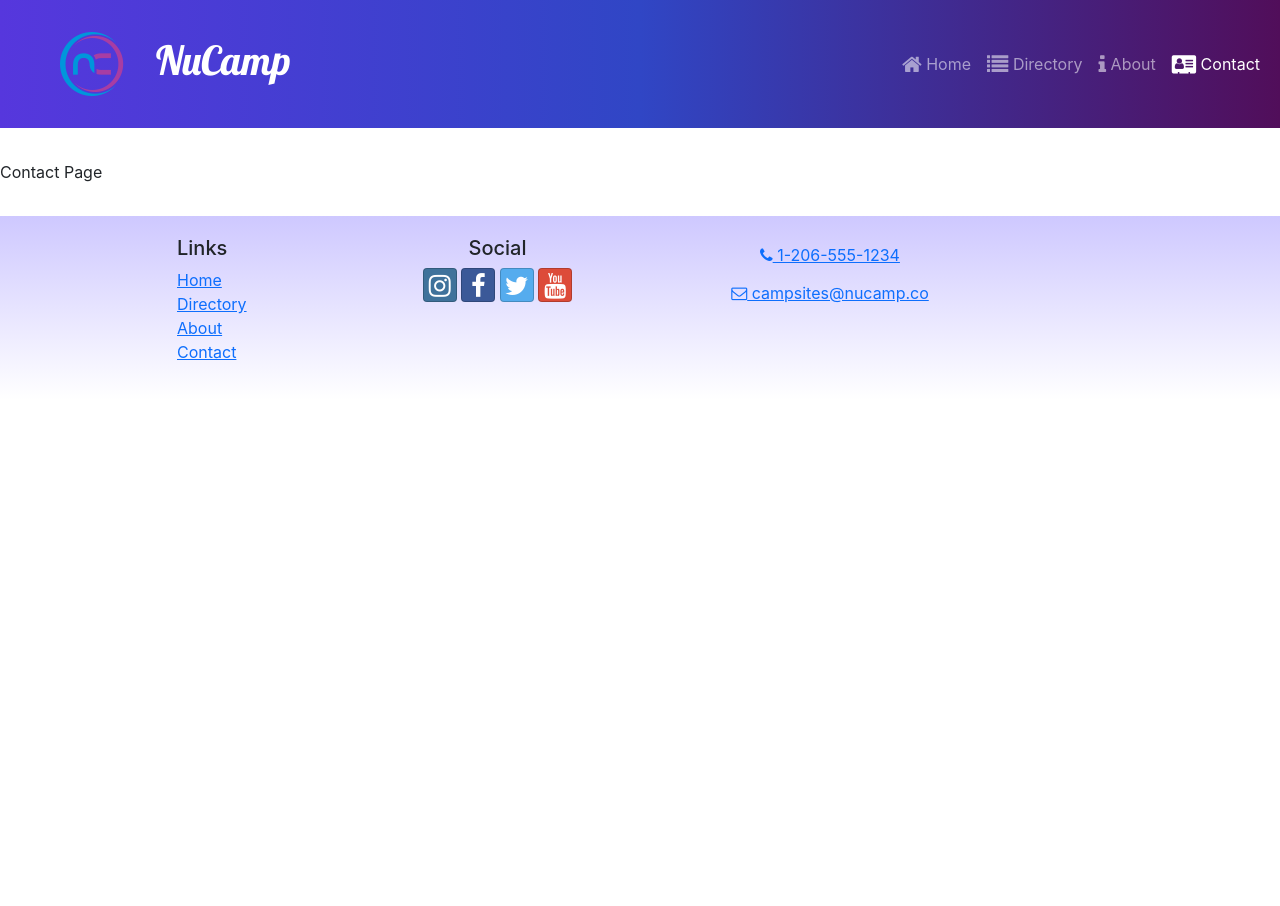
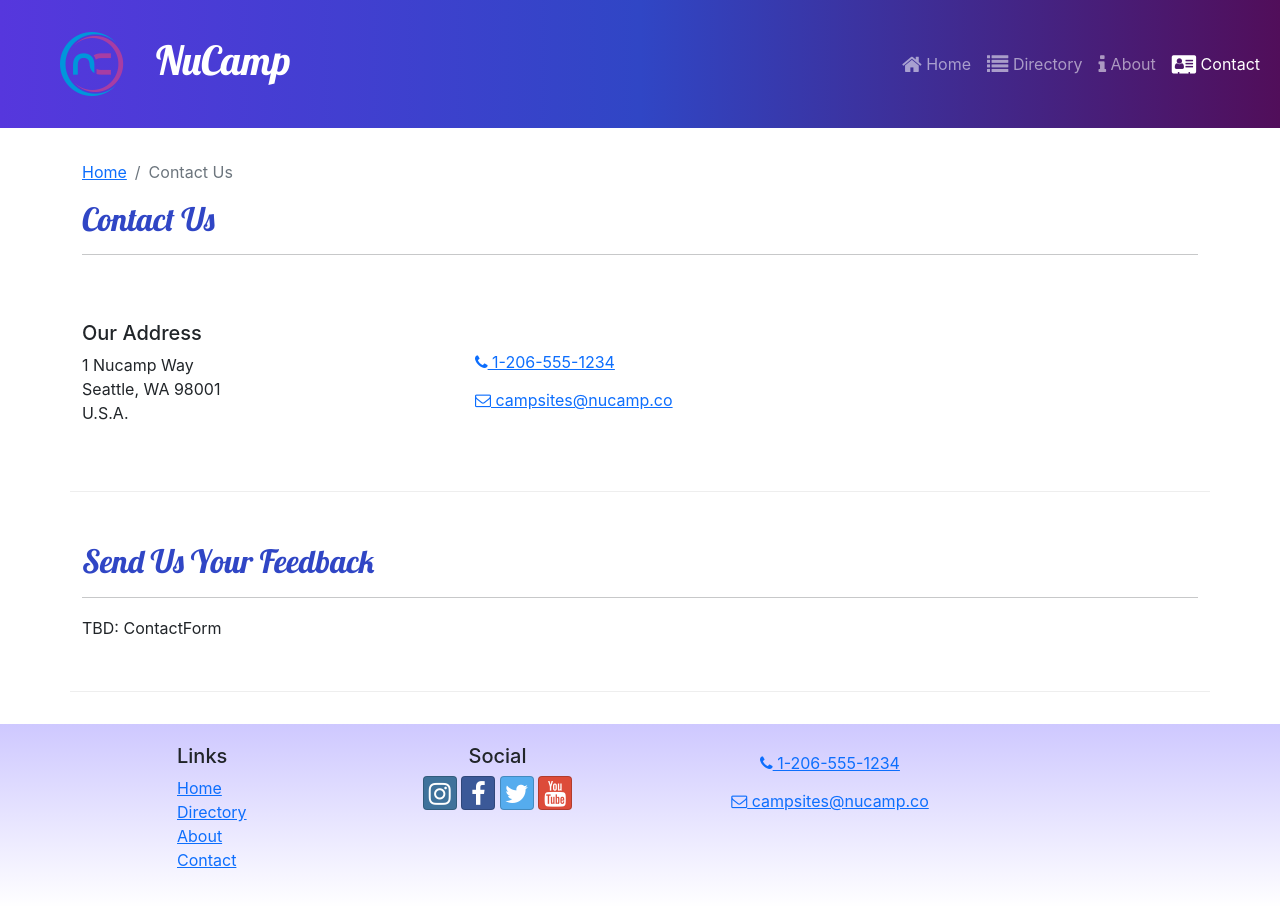
Before and after one commit to kgruca/reactnu, a React (Create React App) app: page /contact in a window 1280 px wide. Before the commit the page ends 800 px from the top, so only its background shows below. Built offline with nearby package versions, Linux system fonts and the light colour scheme.

Commit message:
added content into the contact page

```diff
--- a/src/pages/ContactPage.js
+++ b/src/pages/ContactPage.js
@@ -1,5 +1,50 @@
+import { Container, Col, Row } from "reactstrap";
+import SubHeader from '../components/SubHeader';
+
 const ContactPage = () => {
-    return <div>Contact Page</div>
+    return (
+        <Container>
+            <SubHeader current='Contact Us' />
+            <Row className="row-content align-items-center">
+                <Col sm='4'>
+                    <h5>Our Address</h5>
+                    <address>
+                        1 Nucamp Way
+                        <br />
+                        Seattle, WA 98001
+                        <br />
+                        U.S.A.
+                    </address>
+                </Col>
+                <Col>
+                    <a
+                        role='button'
+                        className='btn btn-link'
+                        href='tel:+12065551234'
+                    >
+                        <i className="fa fa-phone" /> 1-206-555-1234
+                    </a>
+                    <br />
+                    <a
+                        role='button'
+                        className='btn btn-link'
+                        href='mailto:fakeemail@fakeemail.co'
+                    >
+                        <i className="fa fa-envelope-o" /> campsites@nucamp.co
+                    </a>
+                </Col>
+            </Row>
+            <Row className="row-content">
+                <Col xs='12'>
+                    <h2>Send Us Your Feedback</h2>
+                    <hr />
+                </Col>
+                <Col md='10'>
+                    TBD: ContactForm
+                </Col>
+            </Row>
+        </Container>
+    )
 };
 
 export default ContactPage;
```
